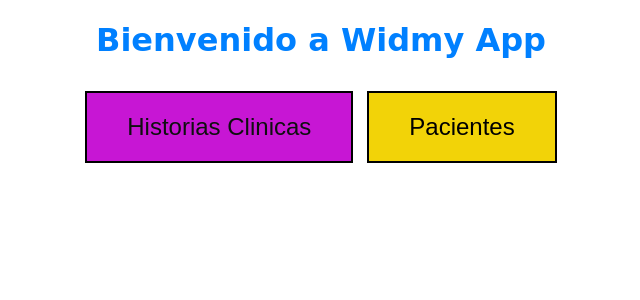
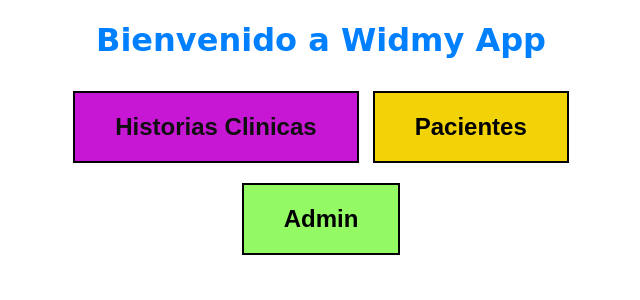
Before and after one commit to gnassar99/arquiSoftWidmy, a Django app: page / in a window 1280 px wide. Shown: the top 300 px of the page, without its empty margins (319-959 px from the left). Run offline with Django 4.2, Linux system fonts and the light colour scheme.

Commit message:
AdminButtonAdded

```diff
--- a/widmy/templates/home.html
+++ b/widmy/templates/home.html
@@ -26,6 +26,7 @@
 			font-size: 24px;
 			margin: 10px 5px;
 			cursor: pointer;
+            font-weight: bolder;
 		}
     </style>
 </head>
@@ -34,6 +35,9 @@
     <div style="text-align:center;">
         <button onclick="window.location.href='/historiasClinicas/'" style="background-color: rgb(199, 22, 212); color: rgb(15, 15, 15);">Historias Clinicas</button>
         <button onclick="window.location.href='/pacientes/'" style="background-color: rgb(242, 211, 8); color: black;">Pacientes</button>
+        <div>
+            <button onclick="window.location.href='/admin/'" style="background-color: rgb(147, 250, 99); color: black;">Admin</button>
+        </div>
     </div>
 </body>
 
```
